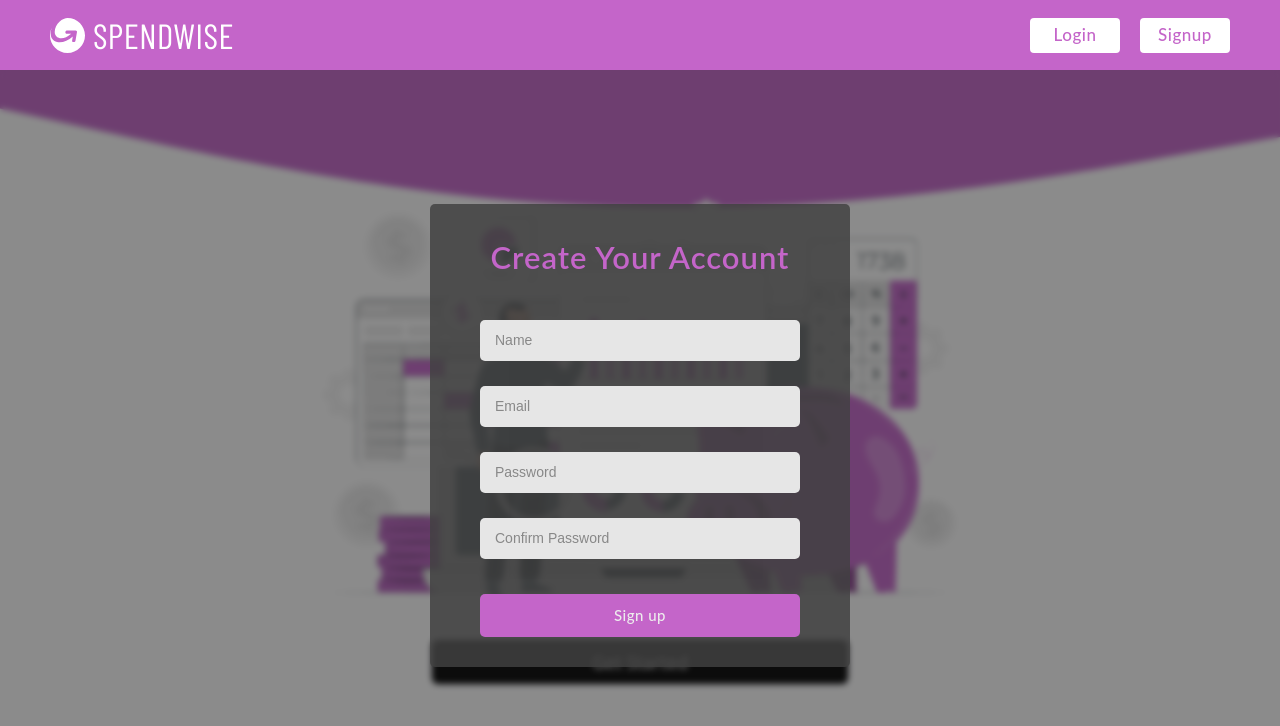
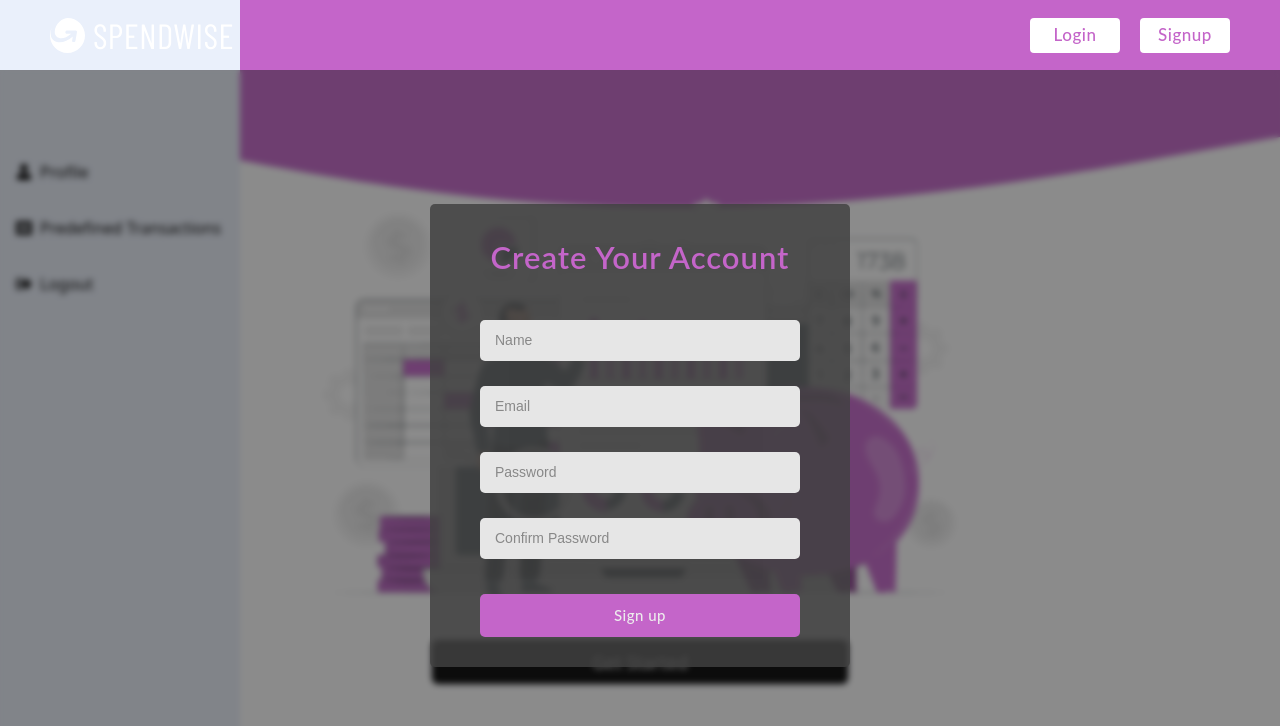
Before and after one commit to ani1609/Spendwise, a React (Create React App) app in the folder client/: page / in a window 1280 px wide. Both pictures are taken after a click on the button "Get Started". Shown: the top 726 px of the page. Built offline with nearby package versions, Linux system fonts and the light colour scheme; no server answers; a web font is replaced by a local one.

Commit message:
sidebar added

```diff
--- a/client/src/components/App.js
+++ b/client/src/components/App.js
@@ -3,28 +3,54 @@ import Navbar from "./Navbar";
 import ExpenseTracker from "./ExpenseTracker";
 import NoUser from "./NoUser.js";
 import { useState } from "react";
+import Sidebar from "./profile /SideBar";
 
 
+function App() {
+  const [showSignupForm, setShowSignupForm] = useState(false);
+  const [isMouseOver, setIsMouseOver] = useState(false);
+  const userToken = JSON.parse(localStorage.getItem("expenseTrackerUserToken"));
 
-function App()
-{
-    const [showSignupForm, setShowSignupForm] = useState(false);
-    const userToken = JSON.parse(localStorage.getItem('expenseTrackerUserToken'));
+  const handleMouseMove = (e) => {
+    const mouseX = e.clientX;
+    const threshold = 120;
+    setIsMouseOver(mouseX <= threshold);
+  };
 
-    return (
-        <div className="App">
-            <div className="bg-violet text-white flex justify-center">
+  return (
+    <div className="App" onMouseMove={handleMouseMove}>
+      {isMouseOver && <Sidebar />}
 
-            </div>
-            <svg xmlns="http://www.w3.org/2000/svg" viewBox="0 0 1440 320" className="absolute bg"><path fill="#c465c9" d="M0,32L120,58.7C240,85,480,139,720,144C960,149,1200,107,1320,85.3L1440,64L1440,0L1320,0C1200,0,960,0,720,0C480,0,240,0,120,0L0,0Z"></path></svg>
-            <Navbar showSignupForm={showSignupForm} setShowSignupForm={setShowSignupForm} />
-            {userToken?
-                <ExpenseTracker />
-                :
-                <NoUser showSignupForm={showSignupForm} setShowSignupForm={setShowSignupForm} />
-            }
-        </div>
-    );
+      <div className="bg-violet text-white flex justify-center">
+        {/* Your existing content */}
+      </div>
+
+      <svg
+        xmlns="http://www.w3.org/2000/svg"
+        viewBox="0 0 1440 320"
+        className="absolute bg"
+      >
+        <path
+          fill="#c465c9"
+          d="M0,32L120,58.7C240,85,480,139,720,144C960,149,1200,107,1320,85.3L1440,64L1440,0L1320,0C1200,0,960,0,720,0C480,0,240,0,120,0L0,0Z"
+        ></path>
+      </svg>
+
+      <Navbar
+        showSignupForm={showSignupForm}
+        setShowSignupForm={setShowSignupForm}
+      />
+
+      {userToken ? (
+        <ExpenseTracker />
+      ) : (
+        <NoUser
+          showSignupForm={showSignupForm}
+          setShowSignupForm={setShowSignupForm}
+        />
+      )}
+    </div>
+  );
 }
 
 export default App;
--- /dev/null
+++ b/client/src/components/profile /SideBar.js
@@ -0,0 +1,29 @@
+import React from 'react';
+import "../../styles/App.css";
+import { FaUser, FaListAlt, FaSignOutAlt } from 'react-icons/fa';
+
+const Sidebar = ({ isMouseOver }) => {
+  const sidebarClasses = `sidebar ${isMouseOver ? 'open' : ''} fixed left-0 top-0 h-screen w-60 text-black transition-width`;
+
+  return (
+    <div className={sidebarClasses} style={{ backgroundColor: '#EAF0FB' }}>
+
+      <div className="buttons p-4 mt-36  ">
+        <button className="flex items-center mb-8 ">
+          <FaUser className="mr-2 " />
+          Profile
+        </button>
+        <button className="flex items-center mb-8">
+          <FaListAlt className="mr-2" />
+          Predefined Transactions
+        </button>
+        <button className="flex items-center mb-8">
+          <FaSignOutAlt className="mr-2" />
+          Logout
+        </button>
+      </div>
+    </div>
+  );
+};
+
+export default Sidebar;
```
